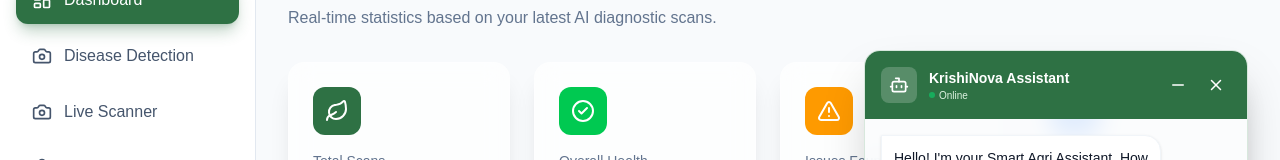
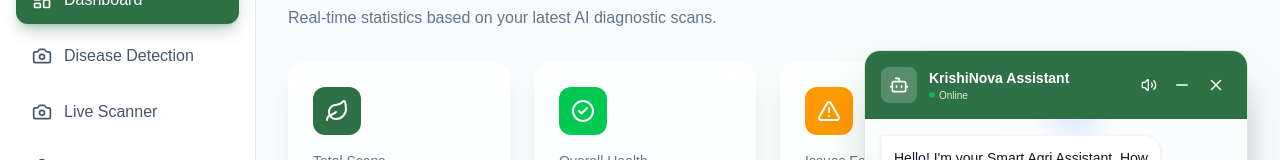
Before and after one commit to nithingowdaa344-sudo/farmers-website, a React (Vite) app in the folder frontend/: page / in a window 1280 px wide. Both pictures are taken after a click on the button "Chat with Expert AI". Shown: the part 146-306 px from the top of the page. Built offline with nearby package versions, Linux system fonts and the light colour scheme; no server answers.

Commit message:
feat: add mute functionality to ChatBot and VoiceAssistant components

```diff
--- a/frontend/src/components/ChatBot.jsx
+++ b/frontend/src/components/ChatBot.jsx
@@ -12,6 +12,7 @@
   ]);
   const [loading, setLoading] = useState(false);
   const [playingIndex, setPlayingIndex] = useState(null);
+  const [muted, setMuted] = useState(false);
   const [isListening, setIsListening] = useState(false);
   const [speechLang, setSpeechLang] = useState('kn'); // 'kn' for Kannada, 'en' for English
   const messagesEndRef = useRef(null);
@@ -56,7 +57,15 @@
     scrollToBottom();
   }, [chat]);
 
+  const toggleMute = () => {
+    setMuted(prev => {
+      if (!prev) window.speechSynthesis.cancel();
+      return !prev;
+    });
+  };
+
   const handleListen = (text, index) => {
+    if (muted) return;
     if ('speechSynthesis' in window) {
       if (playingIndex === index && window.speechSynthesis.speaking) {
         window.speechSynthesis.cancel();
@@ -129,7 +138,14 @@
                   </p>
                 </div>
               </div>
-              <div className="flex items-center gap-2">
+              <div className="flex items-center gap-1">
+                <button
+                  onClick={toggleMute}
+                  className={`p-1.5 rounded-md transition-all ${muted ? 'bg-red-400/20 text-red-200' : 'hover:bg-white/10'}`}
+                  title={muted ? 'Unmute voice' : 'Mute voice'}
+                >
+                  {muted ? <VolumeX size={16} /> : <Volume2 size={16} />}
+                </button>
                 <button onClick={() => setIsMinimized(true)} className="p-1.5 hover:bg-white/10 rounded-md transition-colors">
                   <Minus size={18} />
                 </button>
--- a/frontend/src/pages/VoiceAssistant.jsx
+++ b/frontend/src/pages/VoiceAssistant.jsx
@@ -1,11 +1,12 @@
 import React, { useState, useEffect, useRef } from 'react';
-import { Mic, MicOff, Bot, User, Loader2, Languages } from 'lucide-react';
+import { Mic, MicOff, Bot, User, Loader2, Languages, Volume2, VolumeX } from 'lucide-react';
 import axios from 'axios';
 import { motion, AnimatePresence } from 'framer-motion';
 
 const VoiceAssistant = () => {
   const [lang, setLang] = useState('kn-IN');
   const [isListening, setIsListening] = useState(false);
+  const [muted, setMuted] = useState(false);
   const [messages, setMessages] = useState([
     { role: 'ai', content: "ನಮಸ್ಕಾರ! ನಾನು ನಿಮ್ಮ ಕೃಷಿನೋವಾ ಧ್ವನಿ ಸಹಾಯಕ. ನಾನು ನಿಮಗೆ ಹೇಗೆ ಸಹಾಯ ಮಾಡಲಿ?" }
   ]);
@@ -79,13 +80,18 @@
     }
   };
 
+  const toggleMute = () => {
+    setMuted(prev => {
+      if (!prev) window.speechSynthesis.cancel();
+      return !prev;
+    });
+  };
+
   const speak = (text) => {
+    if (muted) return;
     if ('speechSynthesis' in window) {
-      // Stop any active speech first
       window.speechSynthesis.cancel();
-
       const utterance = new SpeechSynthesisUtterance(text);
-      // Auto-detect response language for realistic accents
       const hasKannada = /[\u0C80-\u0CFF]/.test(text);
       utterance.lang = hasKannada ? 'kn-IN' : 'en-US';
       window.speechSynthesis.speak(utterance);
@@ -118,34 +124,41 @@
             <p className="text-sm text-slate-500 dark:text-slate-400">
               {lang === 'kn-IN' ? 'ಕೃಷಿ ಮಾಹಿತಿ ಮತ್ತು ಸಹಾಯಕ್ಕಾಗಿ ಮಾತಾಡಿ' : 'Speak to get instant agricultural solutions'}
             </p>
-          </div>
         </div>
-
+      </div>
+      <div className="flex items-center gap-2">
+          <button
+            onClick={toggleMute}
+            className={`p-2 rounded-lg transition-all ${muted ? 'bg-red-100 dark:bg-red-900/30 text-red-600' : 'bg-slate-100 dark:bg-slate-800 text-slate-600 dark:text-slate-400'} hover:bg-primary-100 dark:hover:bg-primary-900/30 hover:text-primary-600`}
+            title={muted ? 'Unmute voice' : 'Mute voice'}
+          >
+            {muted ? <VolumeX size={20} /> : <Volume2 size={20} />}
+          </button>
         {/* Dynamic Premium Language Selector */}
         <div className="flex items-center gap-2 bg-slate-100 dark:bg-slate-800 p-1 rounded-xl border border-slate-200 dark:border-slate-700">
           <button
             onClick={() => setLang('kn-IN')}
-            className={`px-3 py-1.5 rounded-lg text-xs font-bold transition-all ${
+            className={`px-4 py-2 rounded-lg text-sm font-medium transition-all duration-200 ${
               lang === 'kn-IN'
                 ? 'bg-primary-600 text-white shadow-md'
-                : 'text-slate-600 dark:text-slate-400 hover:bg-slate-200/50'
+                : 'text-slate-600 dark:text-slate-400 hover:bg-white dark:hover:bg-slate-700'
             }`}
           >
-            ಕನ್ನಡ (KN)
+            {muted ? 'ಕನ್ನಡ' : 'Kannada'}
           </button>
           <button
             onClick={() => setLang('en-US')}
-            className={`px-3 py-1.5 rounded-lg text-xs font-bold transition-all ${
+            className={`px-4 py-2 rounded-lg text-sm font-medium transition-all duration-200 ${
               lang === 'en-US'
                 ? 'bg-primary-600 text-white shadow-md'
-                : 'text-slate-600 dark:text-slate-400 hover:bg-slate-200/50'
+                : 'text-slate-600 dark:text-slate-400 hover:bg-white dark:hover:bg-slate-700'
             }`}
           >
-            English (EN)
+            English
           </button>
         </div>
+        </div>
       </div>
-
       <div className="glass-card h-[450px] flex flex-col overflow-hidden">
         <div className="flex-1 overflow-y-auto p-6 space-y-4 bg-slate-50/30 dark:bg-slate-900/10">
           <AnimatePresence initial={false}>
```
